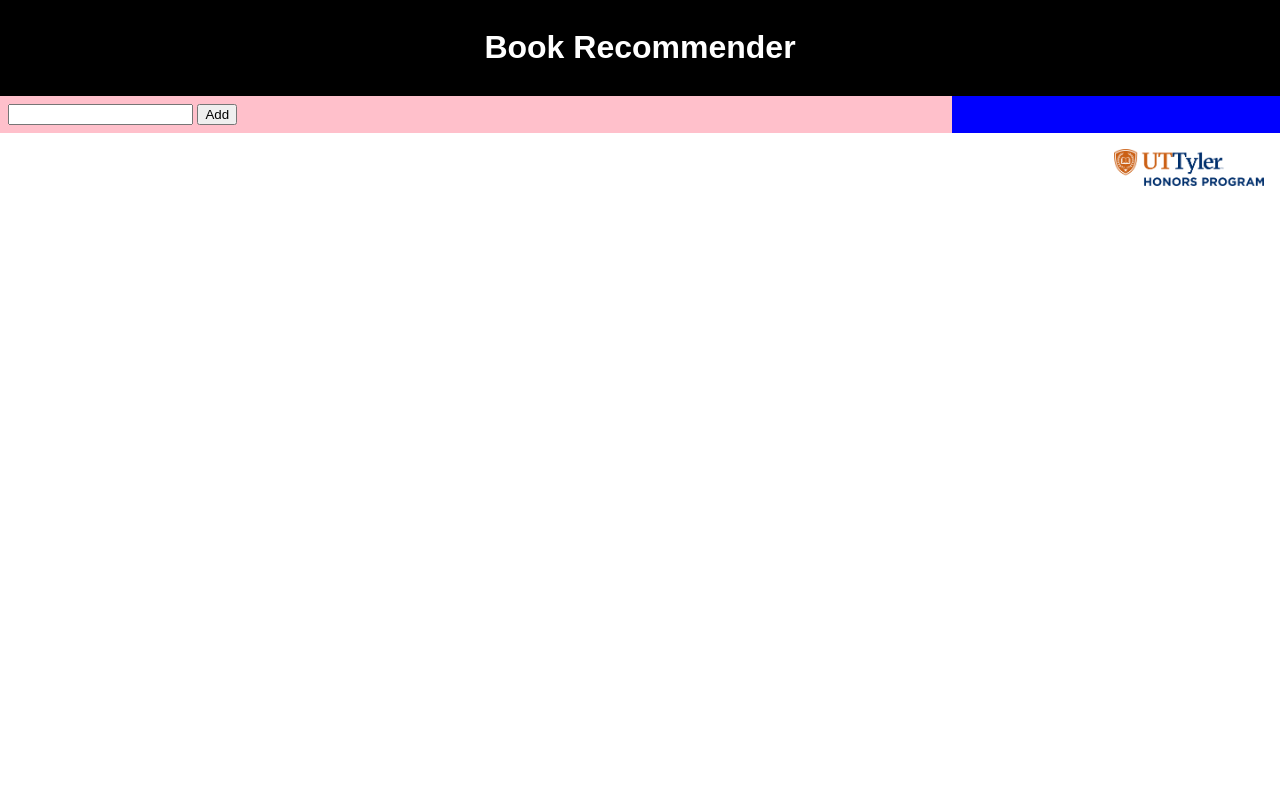
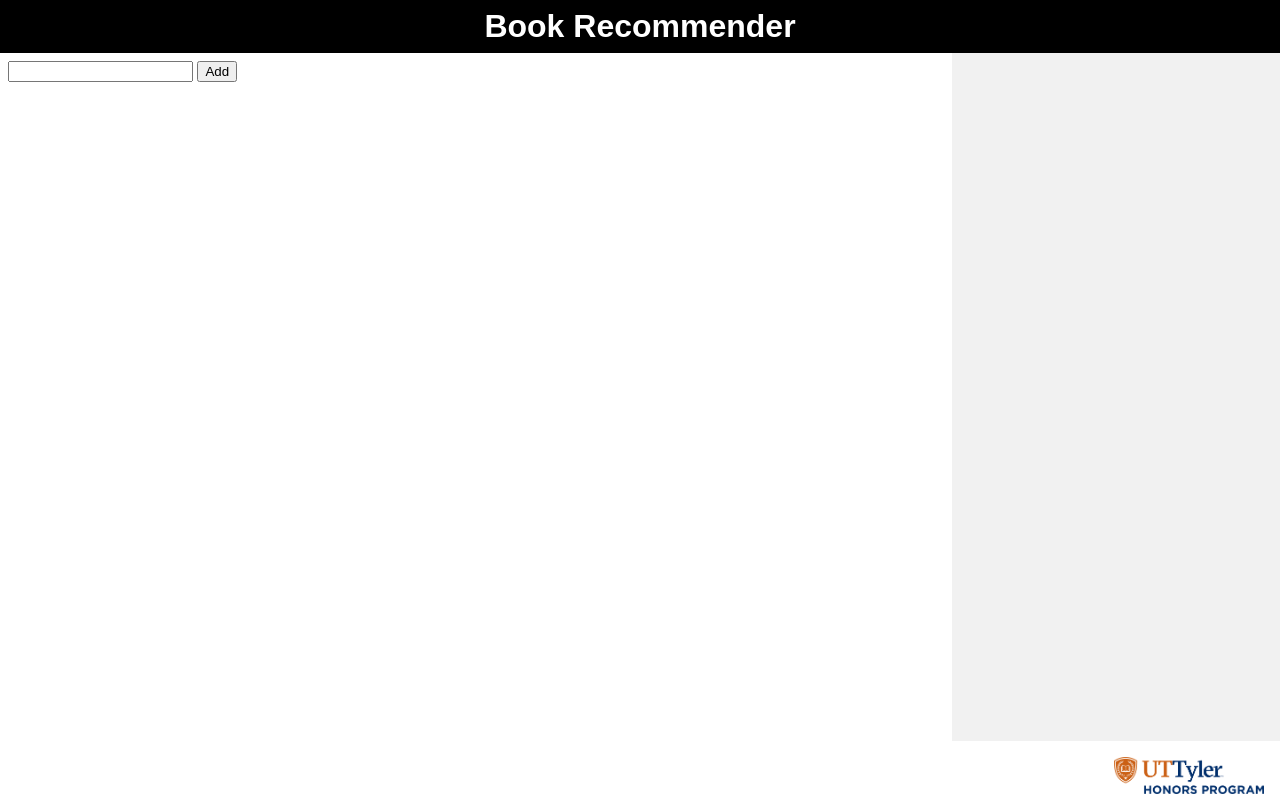
Before and after one commit to BenB1116/gphc-demo, a Flask app: page / in a window 1280 px wide. Before the commit the page ends 186 px from the top, so only its background shows below. Run offline with Flask 2, Linux system fonts and the light colour scheme.

Commit message:
Added more styling to side bar and main content

```diff
--- a/app.py
+++ b/app.py
@@ -28,17 +28,17 @@ def search_for_title(query):
     # Compare query vector against vectorized titles and select the top 1
     # This can be modified to return top n results
     similarity = cosine_similarity(query_vec, tfidf).flatten()
-    index = np.argpartition(similarity, -1)[-1:]
-    result = inv_df.loc[index[0]]
+    index = np.argpartition(similarity, -1)[-1:][0]
+    print(index)
 
-    return result
+    return index
 
 @app.route('/', methods=['POST', 'GET'])
 def index():
     if request.method == 'POST':
         searched_title = request.form['title']
         try:
-            return search_for_title(searched_title)
+            return str(search_for_title(searched_title))
         except:
             return 'There was an issue'
     else:
--- a/static/css/main.css
+++ b/static/css/main.css
@@ -12,26 +12,28 @@ body {
 
 #header-box h1 {
     color: white;
+    margin: 0px;
 }
 
 #content-box {
     display: flex;
     flex-wrap: nowrap;
     width: 100%;
+    flex-grow: 1;
+    min-height: 86vh;
 }
 
 #main-content {
     flex: .75;
     margin: 0px;
     padding: 0.5rem;
-    background-color: pink;
 }
 
 #side-bar {
     flex: .25;
     margin: 0px;
     padding: 0.5rem;
-    background-color: blue;
+    background-color: rgba(211, 211, 211, 0.308);
 }
 
 #footer-box {
```
